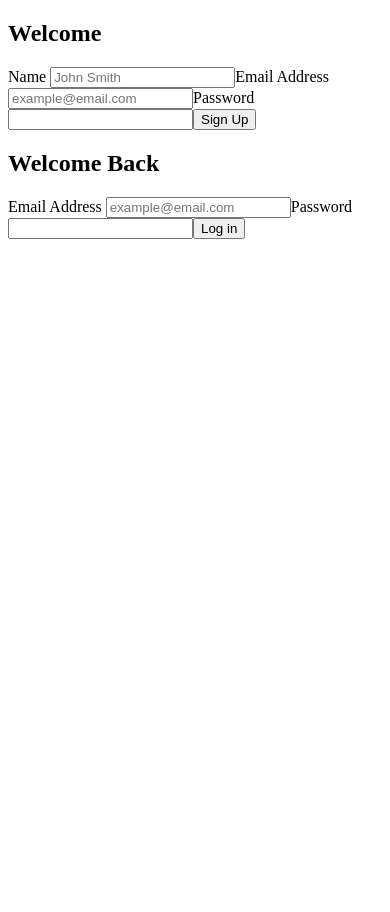
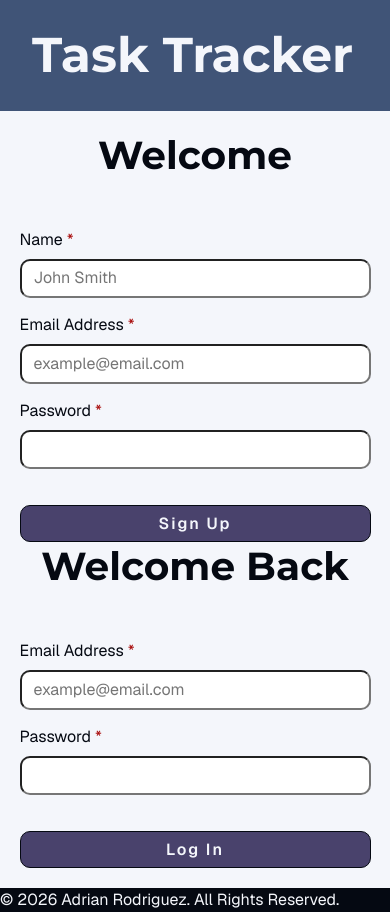
Before and after one commit to adriarodr/task-tracker-frontend, a React (Vite) app: page / in a window 390 px wide. Before the commit the page ends 844 px from the top, so only its background shows below. Built offline with nearby package versions, Linux system fonts and the light colour scheme; no server answers.

Commit message:
feat: add CSS styling to header, footer and forms

```diff
--- a/index.html
+++ b/index.html
@@ -4,6 +4,14 @@
     <meta charset="UTF-8" />
     <link rel="icon" type="image/svg+xml" href="/favicon.svg" />
     <meta name="viewport" content="width=device-width, initial-scale=1.0" />
+
+    <link rel="preconnect" href="https://fonts.googleapis.com" />
+    <link rel="preconnect" href="https://fonts.gstatic.com" crossorigin />
+    <link
+      href="https://fonts.googleapis.com/css2?family=Geist:ital,wght@0,100..900;1,100..900&family=Montserrat:ital,wght@0,100..900;1,100..900&display=swap"
+      rel="stylesheet"
+    />
+
     <title>Task Tracker</title>
   </head>
   <body>
--- a/src/App.css
+++ b/src/App.css
@@ -1,184 +1,193 @@
-.counter {
-  font-size: 16px;
-  padding: 5px 10px;
-  border-radius: 5px;
-  color: var(--accent);
-  background: var(--accent-bg);
-  border: 2px solid transparent;
-  transition: border-color 0.3s;
-  margin-bottom: 24px;
+/* CSS variables */
+:root {
+  --c-neutral-200: #f4f6fb;
+  --c-neutral-700: #050912;
 
-  &:hover {
-    border-color: var(--accent-border);
-  }
-  &:focus-visible {
-    outline: 2px solid var(--accent);
-    outline-offset: 2px;
-  }
+  --c-primary-600: #405477;
+  --c-primary-800: #49426c;
+
+  --c-accent-400: #adb983;
+
+  --c-red: #a90d0d;
+
+  --padding-sm: 1.65rem 2rem;
+
+  /* typography */
+  --ff-headings: 'Montserrat', Arial, Helvetica, sans-serif;
+  --fs-h1: 3.052rem;
+  --fs-h2: 2.441rem;
+  --fs-h3: 1.944rem;
+
+  --ff-text: 'Geist', Arial, Helvetica, sans-serif;
+
+  --fw-semi-bold: 600;
+  --fw-bold: 800;
+
+  --border-radius-sm: 10px;
+  --border-radius-md: 20px;
+
+  --transition-duration: 0.2s;
 }
 
-.hero {
-  position: relative;
-
-  .base,
-  .framework,
-  .vite {
-    inset-inline: 0;
-    margin: 0 auto;
+/* CSS Reset */
+*,
+*::before,
+*::after {
+  box-sizing: border-box;
 }
 
-  .base {
-    width: 170px;
-    position: relative;
-    z-index: 0;
+* {
+  margin: 0;
+  padding: 0;
 }
 
-  .framework,
-  .vite {
-    position: absolute;
+img {
+  display: block;
+  max-width: 100%;
 }
 
-  .framework {
-    z-index: 1;
-    top: 34px;
-    height: 28px;
-    transform: perspective(2000px) rotateZ(300deg) rotateX(44deg) rotateY(39deg)
-      scale(1.4);
+input,
+button,
+select {
+  font: inherit;
 }
 
-  .vite {
-    z-index: 0;
-    top: 107px;
-    height: 26px;
-    width: auto;
-    transform: perspective(2000px) rotateZ(300deg) rotateX(40deg) rotateY(39deg)
-      scale(0.8);
-  }
+:where(ul, ol) {
+  margin: 0;
+  padding-inline-start: 1.5rem;
 }
 
-#center {
+/* Rest of CSS */
+body {
   display: flex;
   flex-direction: column;
-  gap: 25px;
-  place-content: center;
-  place-items: center;
-  flex-grow: 1;
-
-  @media (max-width: 1024px) {
-    padding: 32px 20px 24px;
-    gap: 18px;
-  }
+  background-color: var(--c-neutral-200);
+  color: var(--c-neutral-700);
+  font-family: var(--ff-text);
+  line-height: 1.5;
 }
 
-#next-steps {
-  display: flex;
-  border-top: 1px solid var(--border);
-  text-align: left;
-
-  & > div {
-    flex: 1 1 0;
-    padding: 32px;
-    @media (max-width: 1024px) {
-      padding: 24px 20px;
-    }
+h1,
+h2,
+h3 {
+  font-family: var(--ff-headings);
 }
 
-  .icon {
-    margin-bottom: 16px;
-    width: 22px;
-    height: 22px;
+h1 {
+  font-size: var(--fs-h1);
+  line-height: 1.2;
 }
 
-  @media (max-width: 1024px) {
-    flex-direction: column;
+h2 {
+  font-size: var(--fs-h2);
+  line-height: 1.25;
+}
+
+h3 {
+  font-size: var(--fs-h3);
+  line-height: 1.3;
+}
+
+header {
+  grid-area: header;
+  background-color: var(--c-primary-600);
+  padding: var(--padding-sm);
+  color: var(--c-neutral-200);
+}
+
+main {
+  /* min-height: 100dvh; */
+  padding: 5%;
+  margin-inline: auto;
+}
+
+.form-container {
+  width: 100%;
+  max-width: 460px;
+  margin-inline: auto;
+  display: grid;
+  gap: 0.75rem;
+
+  & h2 {
     text-align: center;
   }
 }
 
-#docs {
-  border-right: 1px solid var(--border);
+.required {
+  color: var(--c-red);
+}
 
-  @media (max-width: 1024px) {
-    border-right: none;
-    border-bottom: 1px solid var(--border);
+.message {
+  font-weight: var(--fw-semi-bold);
+  text-align: center;
+  margin-top: 0.55rem;
+}
+
+.message.error {
+  color: var(--c-red);
+}
+
+.btn {
+  padding: 0.35rem 0.75rem;
+  border: 1px solid var(--c-neutral-700);
+  border-radius: var(--border-radius-sm);
+  background-color: var(--c-primary-800);
+  color: var(--c-neutral-200);
+  font-weight: var(--fw-semi-bold);
+  letter-spacing: 0.12em;
+  text-transform: capitalize;
+  transition:
+    border-radius var(--transition-duration) ease-in-out,
+    background-color var(--transition-duration) ease-in-out;
+}
+
+.btn:hover {
+  border-radius: var(--border-radius-md);
+  background-color: var(--c-neutral-700);
+}
+
+form {
+  width: 100%;
+  font-size: 1rem;
+
+  & label {
+    margin-top: 0.95rem;
+  }
+
+  & label,
+  & input,
+  & textarea {
+    display: block;
+  }
+
+  & input,
+  & textarea {
+    display: block;
+    width: 100%;
+    padding: 0.35rem 0.75rem;
+    margin-top: 0.45rem;
+    border-radius: var(--border-radius-sm);
+  }
+
+  & input[type='checkbox'],
+  & input[type='radio'] {
+    accent-color: var(--c-accent-400);
+  }
+
+  & .btn {
+    margin-top: 2.25rem;
+    width: 100%;
   }
 }
 
-#next-steps ul {
-  list-style: none;
-  padding: 0;
-  display: flex;
-  gap: 8px;
-  margin: 32px 0 0;
-
-  .logo {
-    height: 18px;
+footer {
+  grid-area: footer;
+  background-color: var(--c-neutral-700);
+  color: var(--c-neutral-200);
 }
 
-  a {
-    color: var(--text-h);
-    font-size: 16px;
-    border-radius: 6px;
-    background: var(--social-bg);
-    display: flex;
-    padding: 6px 12px;
-    align-items: center;
-    gap: 8px;
-    text-decoration: none;
-    transition: box-shadow 0.3s;
-
-    &:hover {
-      box-shadow: var(--shadow);
+.icon {
+  display: block;
+  height: 40px;
+  width: 40px;
 }
-    .button-icon {
-      height: 18px;
-      width: 18px;
-    }
-  }
-
-  @media (max-width: 1024px) {
-    margin-top: 20px;
-    flex-wrap: wrap;
-    justify-content: center;
-
-    li {
-      flex: 1 1 calc(50% - 8px);
-    }
-
-    a {
-      width: 100%;
-      justify-content: center;
-      box-sizing: border-box;
-    }
-  }
-}
-
-#spacer {
-  height: 88px;
-  border-top: 1px solid var(--border);
-  @media (max-width: 1024px) {
-    height: 48px;
-  }
-}
-
-.ticks {
-  position: relative;
-  width: 100%;
-
-  &::before,
-  &::after {
-    content: '';
-    position: absolute;
-    top: -4.5px;
-    border: 5px solid transparent;
-  }
-
-  &::before {
-    left: 0;
-    border-left-color: var(--border);
-  }
-  &::after {
-    right: 0;
-    border-right-color: var(--border);
-  }
-}
--- a/src/App.jsx
+++ b/src/App.jsx
@@ -1,8 +1,10 @@
 import { useState } from 'react';
 
-import LoginForm from './components/LoginForm';
-import RegisterForm from './components/RegisterForm';
+import Header from './components/Header';
+import Footer from './components/Footer';
+
 import ProtectedLayout from './components/layout/ProtectedLayout';
+import PublicLayout from './components/layout/PublicLayout';
 
 const tokenKey = import.meta.env.VITE_TOKEN_KEY;
 
@@ -20,22 +22,15 @@ function App() {
   };
 
   return (
-    <main>
-      {!token && (
-        <div className='container'>
-          <RegisterForm />
-          <LoginForm onSuccess={handleLogin} />
-        </div>
-      )}
+    <>
+      <Header token={token} onLogout={handleReset} />
 
-      {token && (
-        <ProtectedLayout
-          token={token}
-          onLogout={handleReset}
-          onReject={handleReset}
-        />
-      )}
-    </main>
+      {!token && <PublicLayout onLogin={handleLogin} />}
+
+      {token && <ProtectedLayout token={token} onReject={handleReset} />}
+
+      <Footer />
+    </>
   );
 }
 
--- a/src/components/LoginForm.jsx
+++ b/src/components/LoginForm.jsx
@@ -63,26 +63,27 @@ export default function LoginForm({ onSuccess }) {
   };
 
   return (
-    <div>
+    <div className='form-container'>
       <h2>Welcome Back</h2>
 
       {message && <Message type={message.type} text={message.text} />}
 
       <form onSubmit={handleSubmit}>
         <label htmlFor='email'>
-          Email Address{' '}
+          Email Address <span className='required'>*</span>
+        </label>
         <input
-            type='text'
+          type='email'
           name='email'
           id='email'
           value={user.email}
           onChange={handleChange}
           placeholder='example@email.com'
         />
-        </label>
 
         <label htmlFor='password'>
-          Password{' '}
+          Password <span className='required'>*</span>
+        </label>
         <input
           type='password'
           name='password'
@@ -90,9 +91,8 @@ export default function LoginForm({ onSuccess }) {
           value={user.password}
           onChange={handleChange}
         />
-        </label>
 
-        <button type='submit' className='form-btn'>
+        <button type='submit' className='btn'>
           {pending ? 'Logging in...' : 'Log in'}
         </button>
       </form>
--- a/src/components/RegisterForm.jsx
+++ b/src/components/RegisterForm.jsx
@@ -67,14 +67,15 @@ export default function RegisterForm() {
   };
 
   return (
-    <div>
+    <div className='form-container'>
       <h2>Welcome</h2>
 
       {message && <Message type={message.type} text={message.text} />}
 
       <form onSubmit={handleSubmit}>
         <label htmlFor='name'>
-          Name{' '}
+          Name <span className='required'>*</span>
+        </label>
         <input
           type='text'
           name='name'
@@ -83,22 +84,22 @@ export default function RegisterForm() {
           onChange={handleChange}
           placeholder='John Smith'
         />
-        </label>
 
         <label htmlFor='email'>
-          Email Address{' '}
+          Email Address <span className='required'>*</span>
+        </label>
         <input
-            type='text'
+          type='email'
           name='email'
           id='email'
           value={user.email}
           onChange={handleChange}
           placeholder='example@email.com'
         />
-        </label>
 
         <label htmlFor='password'>
-          Password{' '}
+          Password <span className='required'>*</span>
+        </label>
         <input
           type='password'
           name='password'
@@ -106,7 +107,6 @@ export default function RegisterForm() {
           value={user.password}
           onChange={handleChange}
         />
-        </label>
 
         <button type='submit' className='btn' disabled={pending}>
           {pending ? 'Signing Up...' : 'Sign Up'}
```
Lines whose indentation alone changed are shown as unchanged.
